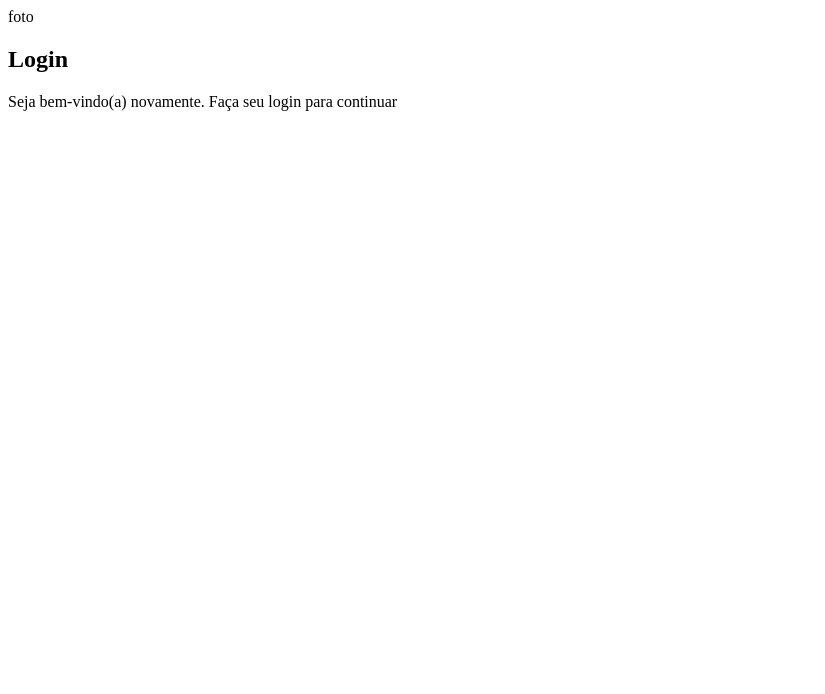
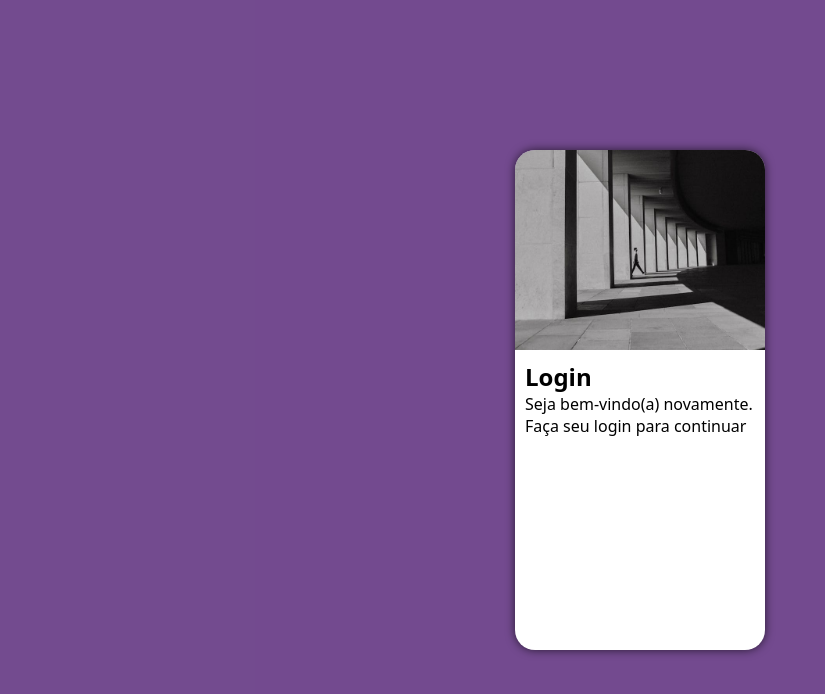
Before and after one commit to Lucas-Negrao/projeto-login, a PHP site: page / in a window 1280 px wide. Shown: the top 694 px of the page, without its empty margins (0-825 px from the left). Run offline with PHP 8.4, Linux system fonts and the light colour scheme.

Commit message:
Organizando a estrutura de posição do login

```diff
--- a/estilos/style.css
+++ b/estilos/style.css
@@ -5,3 +5,48 @@
     Verde = #49a09d
     Lilás = #5f2c83
 */
+
+*{
+    margin: 0px;
+    padding: 0px;
+    font-family: system-ui, -apple-system, BlinkMacSystemFont, 'Segoe UI', Roboto, Oxygen, Ubuntu, Cantarell, 'Open Sans', 'Helvetica Neue', sans-serif;
+}
+
+body,html{
+    height: 100vh;
+    width: 100vw;
+    background-color: #683c86b9;
+}
+
+main{
+    height: 100vh;
+    width: 100vw;
+    position: relative;
+}
+
+section {
+    position: absolute;
+    top: 50%;
+    left: 50%;
+    transform: translate(-50%, -50%);
+    overflow: hidden;
+    box-shadow: 0px 0px 10px rgba(0, 0, 0, 0.664);
+    background-color: white;
+    border-radius: 20px;
+    width: 250px;
+    height: 500px;
+}
+
+section div#foto{
+    background: #683c86b9 url(../imagens/pexels-86844948-9373483.jpg) no-repeat;
+    background-size: cover;
+    background-position: bottom;
+    display: block;
+    height: 200px;
+    width: 250px;
+}
+
+section div#formulario{
+    padding: 10px;
+    display: block;
+}
--- a/index.html
+++ b/index.html
@@ -8,11 +8,11 @@
 </head>
 <body>
     <main>
-        <section>
+        <section >
             <div id="foto">
-                foto
+
             </div>
-            <div id="login">
+            <div id="formulario">
                 <h1>Login</h1>
                 <p>Seja bem-vindo(a) novamente. Faça seu login para continuar</p>
             </div>
```
